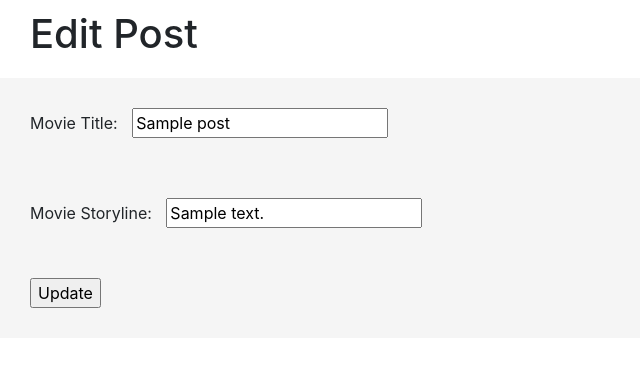
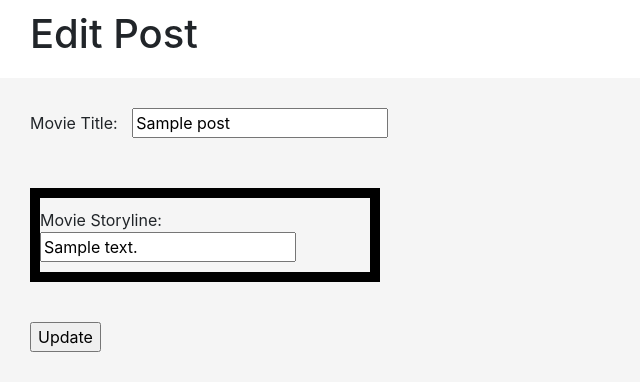
Before and after one commit to tadasbytautas/Favorite_Movie_Project, a Flask app: page /post_update/1 in a window 1280 px wide. Shown: the part 56-447 px from the top of the page, without its empty margins (0-640 px from the left). Run offline with Flask 2, Linux system fonts and the light colour scheme; a user stored in the database is signed in; tables that the repository leaves empty hold one stand-in row (values such as "Sample post"); parts of the project's set-up code (start-up, migrations or seed data) failed here and were passed over; some libraries are stand-ins or nearby versions.

Commit message:
Editing README.MD

```diff
--- a/templates/layout.html
+++ b/templates/layout.html
@@ -55,6 +55,11 @@
             padding-top: 10px;
         }
 
+        .box {
+            width: 350px;
+            border: 10px solid black;
+        }
+
         body {
             {#background: black;#}
         }
--- a/templates/postedit.html
+++ b/templates/postedit.html
@@ -17,7 +17,7 @@
                 {% endif %}
             </div>
             <br>
-            <div class="form-group">
+            <div class="form-group box">
                 {{ form.content.label }}
                 {{ form.content }}
                 {% if form.content.errors %}
```
